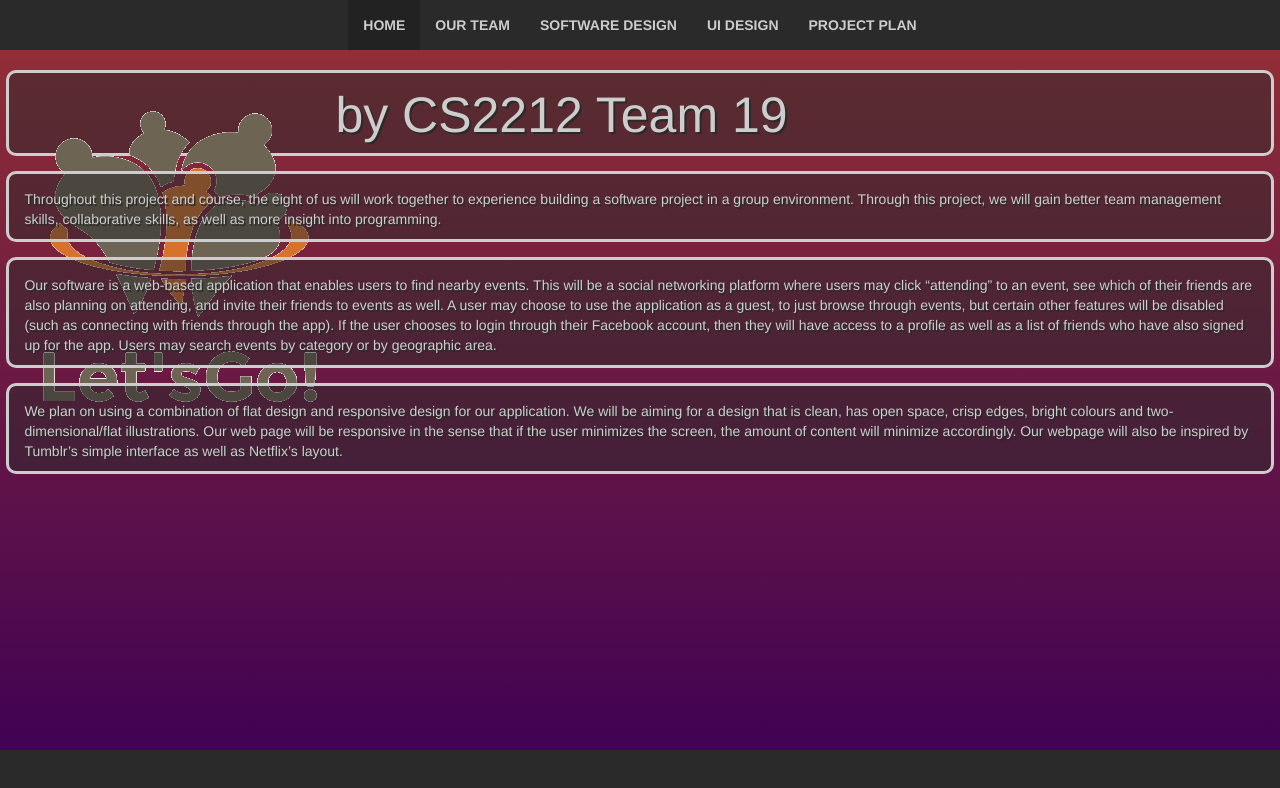
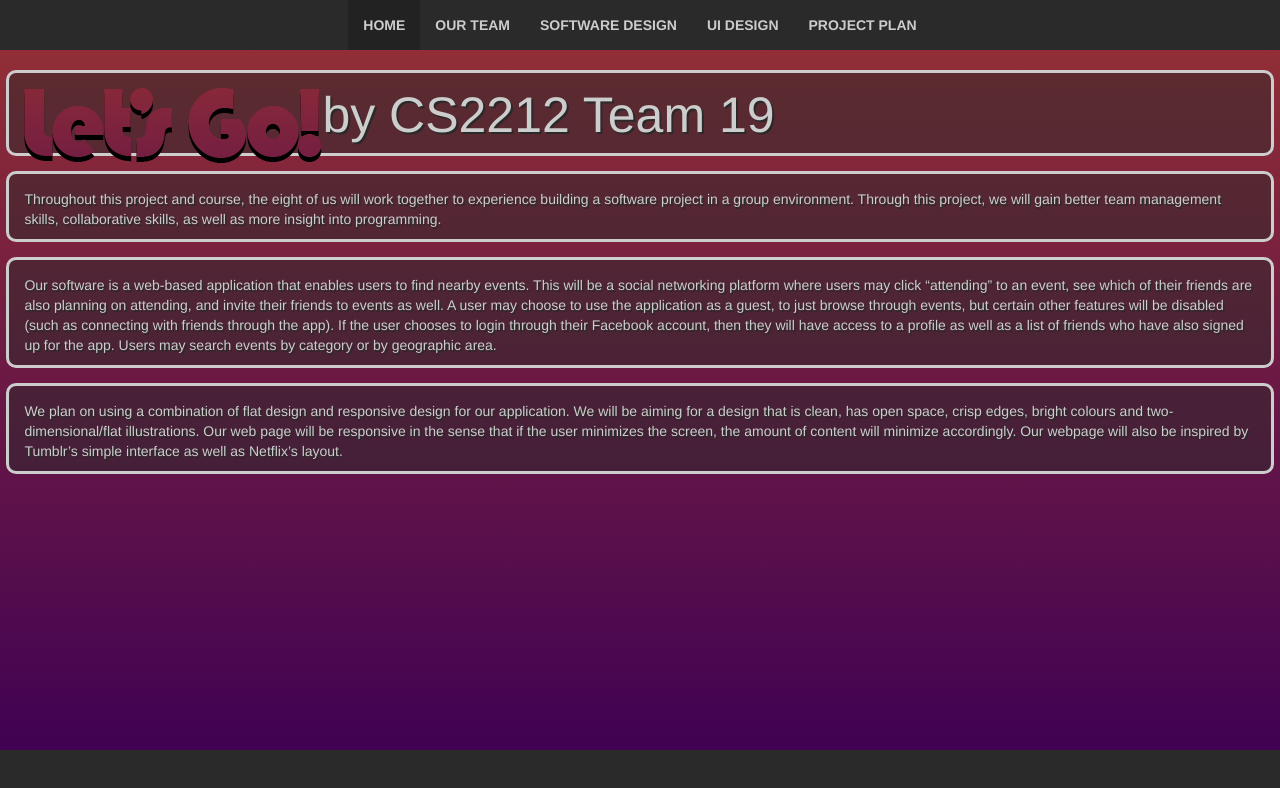
Before and after one commit to fpang6/team19.github.io, a plain HTML site: page index.html in a window 1280 px wide. Drawn offline with Linux system fonts and the light colour scheme.

Commit message:
Update index.html

```diff
--- a/index.html
+++ b/index.html
@@ -17,11 +17,9 @@
 
 <div id="logoBox" class="homeBox col-md-6">
 
-<img id="logo" src="Images/logoIndex.png" class="img-responsive" alt="Placeholder image">
+<img id="logo" src="Images/logo.png" class="img-responsive" alt="Placeholder image">
 <h1>by CS2212 Team 19</h1>
- <br/>
- <br/>
- <br/>
+
 </div>
 <div class="homeBox col-md-6 homeDesc">
   <p>Throughout this project and course, the eight of us will work together to experience building a software project in a group environment. Through this project, we will gain better team management skills, collaborative skills, as well as more insight into programming.</p>
```
